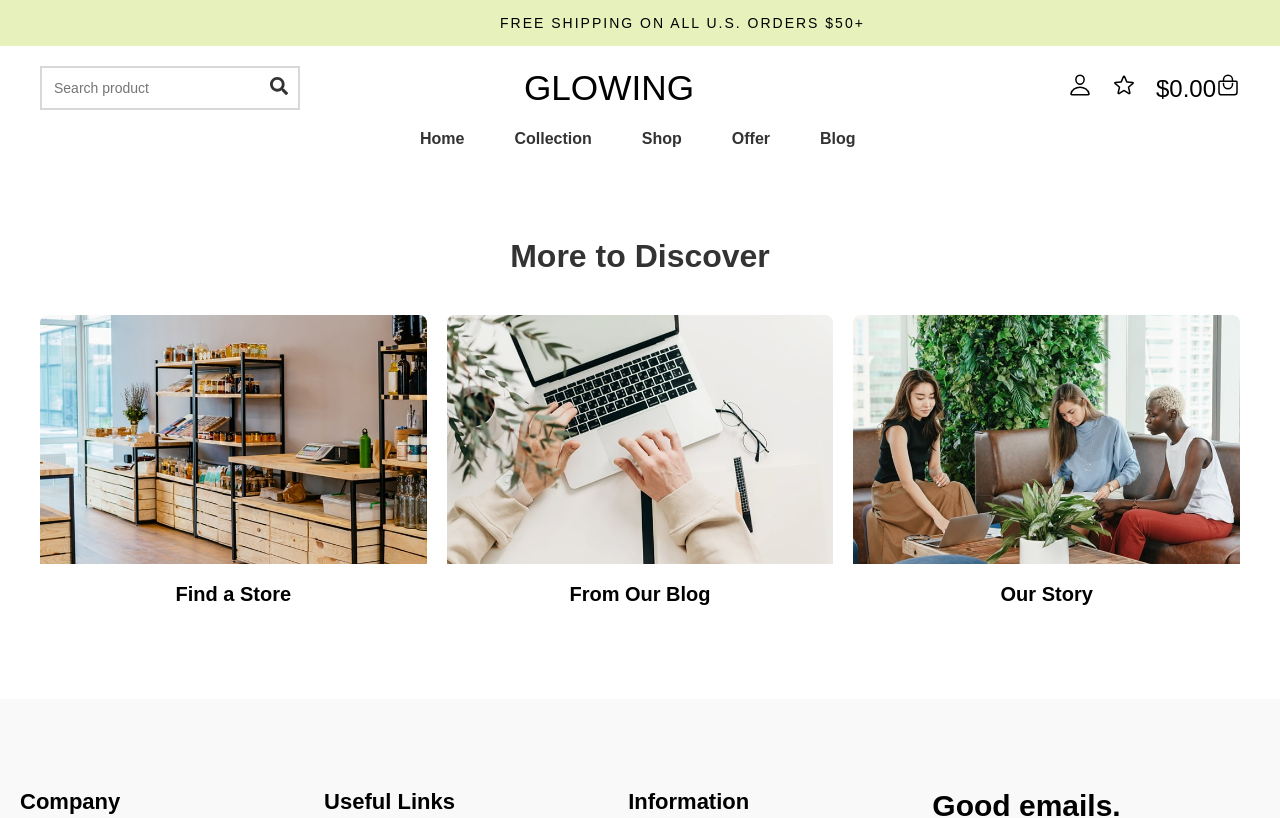
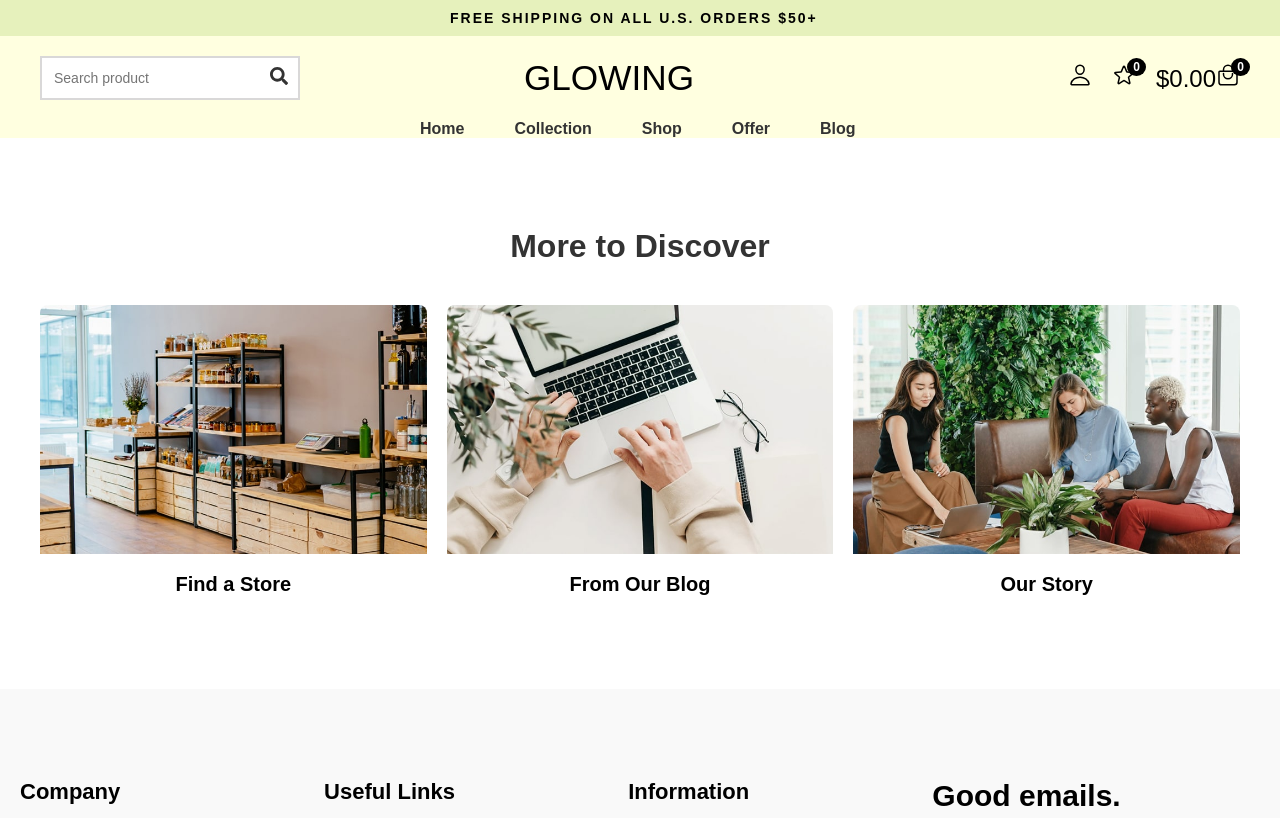
Before and after one commit to Vrushali053/Glowing-web, a React (Vite) app: page /blog in a window 1280 px wide. Shown: the top 818 px of the page. Built offline with nearby package versions, Linux system fonts and the light colour scheme.

Commit message:
icon changes

```diff
--- a/src/Components/Navbar/Navbar.css
+++ b/src/Components/Navbar/Navbar.css
@@ -1,17 +1,13 @@
 /* General Styles */
 body {
-
   margin: 0;
   padding: 0;
   font-family: "Poppins", sans-serif;
 }
 
-
 /* Header Styles */
 .header {
-    background-color:light lemon yellow;
-    /* box-shadow: 0 4px 6px rgba(0, 0, 0, 0.1); */
-    /* position: sticky; */
+  background-color: lightyellow;
   top: 0;
   z-index: 100;
 }
@@ -19,19 +15,13 @@ body {
 /* Alert Bar */
 .alert {
   background-color: #e6f1bc;
-
-
   font-weight: 600;
   padding: 10px 0;
-    padding-left: 500px;
-    /* background-color: var(--pale-spring-bud); */
+  text-align: center;
   color: var(--black);
-    font-size: var(--fs-7);
+  font-size: 14px;
   text-transform: uppercase;
-    font-weight: var(--fw-700);
   letter-spacing: 2px;
-    text-align: center;
-    padding-block: 15px;
 }
 
 .alert .container {
@@ -39,8 +29,7 @@ body {
 }
 
 .alert-text {
-    font-size: 14px;
-    margin: 0;
+  margin-left: 450px;
 }
 
 /* Header Top */
@@ -73,15 +62,13 @@ body {
 .search-field {
   padding: 12px 30px 12px 12px; /* Increased padding to make the input taller */
   font-size: 14px;
-    /* border-radius: 4px; */
   border: 2px solid #d9d8d8;
-    width: 260px /* Ensure the search field takes up the remaining space */
-
+  width: 260px;
 }
 
 .search-submit {
   position: absolute;
-    right: 12px; /* Adjusted position to keep the icon in place */
+  right: 12px;
   background: none;
   border: none;
   cursor: pointer;
@@ -89,24 +76,14 @@ body {
   color: #333;
 }
 
-
-  .search-submit:hover {
-    /* background-color: #45a049; */
-  }
-
+/* Logo */
 .Glowing {
   margin-right: 150px;
   font-size: 2.2rem;
   font-weight: 500;
-    /* font-weight: bold; */
-    text-align: center;
 }
 
-  .logo img {
-    max-width: 100%;
-    height: auto;
-  }
-
+/* Header Actions */
 .header-actions {
   display: flex;
   gap: 20px;
@@ -117,16 +94,22 @@ body {
   border: none;
   cursor: pointer;
   font-size: 1.5rem;
+  position: relative;
 }
 
-   .btn-badge{
-    background-color: red;
+.btn-badge {
+  background-color: black;
   color: white;
   border-radius: 50%;
   padding: 2px 6px;
   position: absolute;
-    top: 0;
-    right: 0;
+  top: -5px;
+  right: -10px;
+  font-size: 12px;
+  font-weight: bold;
+  display: flex;
+  justify-content: center;
+  align-items: center;
 }
 
 /* Navigation Bar */
--- a/src/Components/Navbar/Navbar.jsx
+++ b/src/Components/Navbar/Navbar.jsx
@@ -1,10 +1,10 @@
-
 import React, { useState } from 'react';
 import './Navbar.css';
-import { FaSearch, FaUser, FaStar, FaShoppingBag } from 'react-icons/fa';
+import { FaSearch } from 'react-icons/fa';
 import { IoPersonOutline } from "react-icons/io5";
 import { IoBagHandleOutline } from "react-icons/io5";
 import { HiOutlineStar } from "react-icons/hi2";
+
 function Navbar() {
   const [query, setQuery] = useState("");
 
@@ -34,19 +34,6 @@ function Navbar() {
           </button>
 
           {/* Search Bar */}
-          {/* <div className="input-wrapper">
-            <input
-              type="search"
-              name="search"
-              placeholder="Search product"
-              className="search-field"
-              value={query}
-              onChange={handleSearchChange}
-            />
-            <button className="search-submit" aria-label="search" onClick={handleSearch}>
-              <FaSearch />
-            </button>
-          </div> */}
           <div className="input-wrapper">
             <input
               type="search"
@@ -61,33 +48,32 @@ function Navbar() {
             </button>
           </div>
 
+          {/* Logo */}
+          <div className='Glowing'>GLOWING</div>
 
-          {/* Logo */}
-          {/* <a href="#" className="logo">
-            <img src="./assets/images/logo.png" width="179" height="26" alt="Glowing" />
-          </a> */}
-           <div className='Glowing'>
-            GLOWING
-           </div>
           {/* Header Actions */}
           <div className="header-actions">
+            {/* User Icon */}
             <button className="header-action-btn" aria-label="user">
               <IoPersonOutline />
             </button>
 
+            {/* Favorite Icon */}
             <button className="header-action-btn" aria-label="favourite item">
               <HiOutlineStar />
-              {/* <span className="btn-badge">0</span> */}
+              <span className="btn-badge">0</span>  {/* Badge showing count */}
             </button>
 
+            {/* Cart Icon */}
             <button className="header-action-btn" aria-label="cart item">
               <span className="btn-text" value="0">$0.00</span>
               <IoBagHandleOutline />
-              {/* <span className="btn-badge">0</span> */}
+              <span className="btn-badge">0</span>  {/* Badge showing item count */}
             </button>
           </div>
         </div>
       </div>
+
       {/* Navigation Bar */}
       <nav className="navbar">
         <ul className="navbar-list">
@@ -98,8 +84,6 @@ function Navbar() {
           <li><a href="/blog" className="navbar-link has-after">Blog</a></li>
         </ul>
       </nav>
-
-
     </header>
   );
 }
```
Lines whose indentation alone changed are shown as unchanged.
